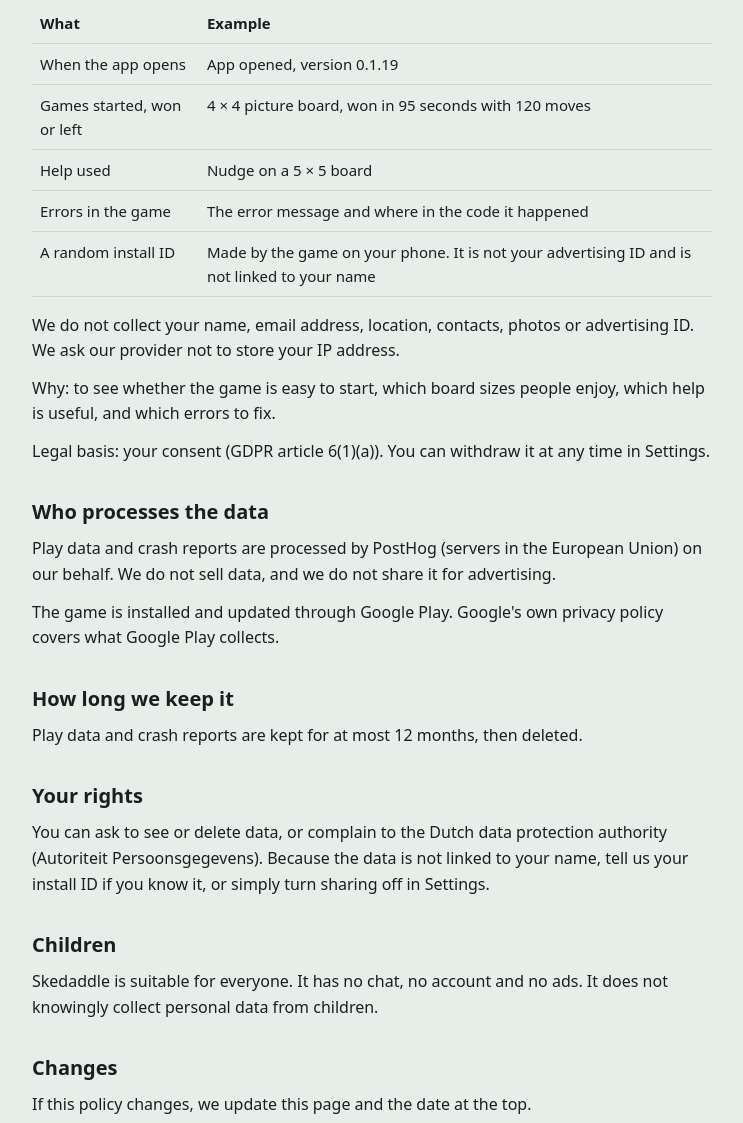
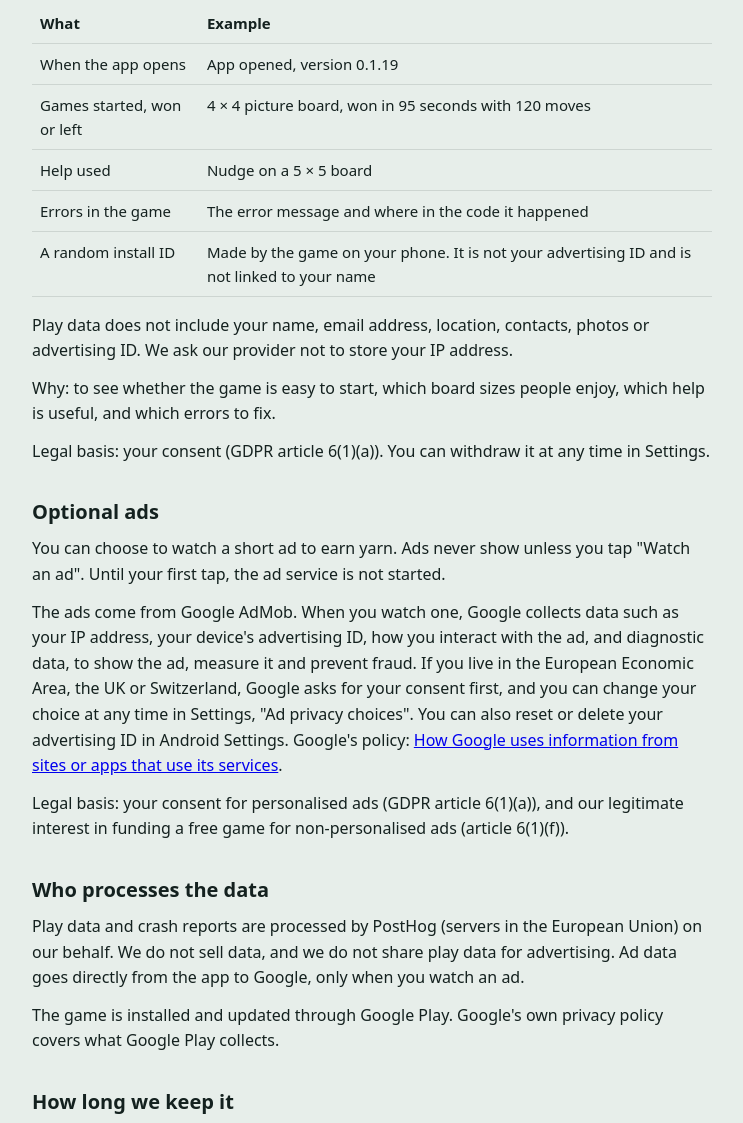
Before and after one commit to JulianBroudy/skedaddle-site, a plain HTML site: page privacy.html in a window 1280 px wide. Shown: the part 799-1922 px from the top of the page, without its empty margins (268-1011 px from the left). Drawn offline with Linux system fonts and the light colour scheme.

Commit message:
Privacy policy: optional rewarded ads

```diff
--- a/privacy.html
+++ b/privacy.html
@@ -20,9 +20,9 @@
 <body>
 <main>
 <h1>Skedaddle privacy policy</h1>
-<p class="meta">Last updated: 15 November 2026</p>
+<p class="meta">Last updated: 15 November 2026 (optional ads added)</p>
 
-<p>Skedaddle is a sliding puzzle game for Android. This page explains what data the game uses, and your choices. In short: no account, no ads, your photos stay on your phone, and anonymous play data is sent only if you say yes.</p>
+<p>Skedaddle is a sliding puzzle game for Android. This page explains what data the game uses, and your choices. In short: no account, no forced ads, your photos stay on your phone, and anonymous play data is sent only if you say yes.</p>
 
 <h2>Who is responsible</h2>
 <p>Skedaddle is made by Julian Broudy, Amsterdam, the Netherlands. Contact: the developer email address on the Skedaddle page in Google Play.</p>
@@ -47,12 +47,17 @@
   <tr><td>Errors in the game</td><td>The error message and where in the code it happened</td></tr>
   <tr><td>A random install ID</td><td>Made by the game on your phone. It is not your advertising ID and is not linked to your name</td></tr>
 </table>
-<p>We do not collect your name, email address, location, contacts, photos or advertising ID. We ask our provider not to store your IP address.</p>
+<p>Play data does not include your name, email address, location, contacts, photos or advertising ID. We ask our provider not to store your IP address.</p>
 <p>Why: to see whether the game is easy to start, which board sizes people enjoy, which help is useful, and which errors to fix.</p>
 <p>Legal basis: your consent (GDPR article 6(1)(a)). You can withdraw it at any time in Settings.</p>
 
+<h2>Optional ads</h2>
+<p>You can choose to watch a short ad to earn yarn. Ads never show unless you tap "Watch an ad". Until your first tap, the ad service is not started.</p>
+<p>The ads come from Google AdMob. When you watch one, Google collects data such as your IP address, your device's advertising ID, how you interact with the ad, and diagnostic data, to show the ad, measure it and prevent fraud. If you live in the European Economic Area, the UK or Switzerland, Google asks for your consent first, and you can change your choice at any time in Settings, "Ad privacy choices". You can also reset or delete your advertising ID in Android Settings. Google's policy: <a href="https://policies.google.com/technologies/partner-sites">How Google uses information from sites or apps that use its services</a>.</p>
+<p>Legal basis: your consent for personalised ads (GDPR article 6(1)(a)), and our legitimate interest in funding a free game for non-personalised ads (article 6(1)(f)).</p>
+
 <h2>Who processes the data</h2>
-<p>Play data and crash reports are processed by PostHog (servers in the European Union) on our behalf. We do not sell data, and we do not share it for advertising.</p>
+<p>Play data and crash reports are processed by PostHog (servers in the European Union) on our behalf. We do not sell data, and we do not share play data for advertising. Ad data goes directly from the app to Google, only when you watch an ad.</p>
 <p>The game is installed and updated through Google Play. Google's own privacy policy covers what Google Play collects.</p>
 
 <h2>How long we keep it</h2>
@@ -62,7 +67,7 @@
 <p>You can ask to see or delete data, or complain to the Dutch data protection authority (Autoriteit Persoonsgegevens). Because the data is not linked to your name, tell us your install ID if you know it, or simply turn sharing off in Settings.</p>
 
 <h2>Children</h2>
-<p>Skedaddle is suitable for everyone. It has no chat, no account and no ads. It does not knowingly collect personal data from children.</p>
+<p>Skedaddle is suitable for everyone. It has no chat and no account. Ads are optional and use Google's "General" content rating. It does not knowingly collect personal data from children.</p>
 
 <h2>Changes</h2>
 <p>If this policy changes, we update this page and the date at the top.</p>
```
